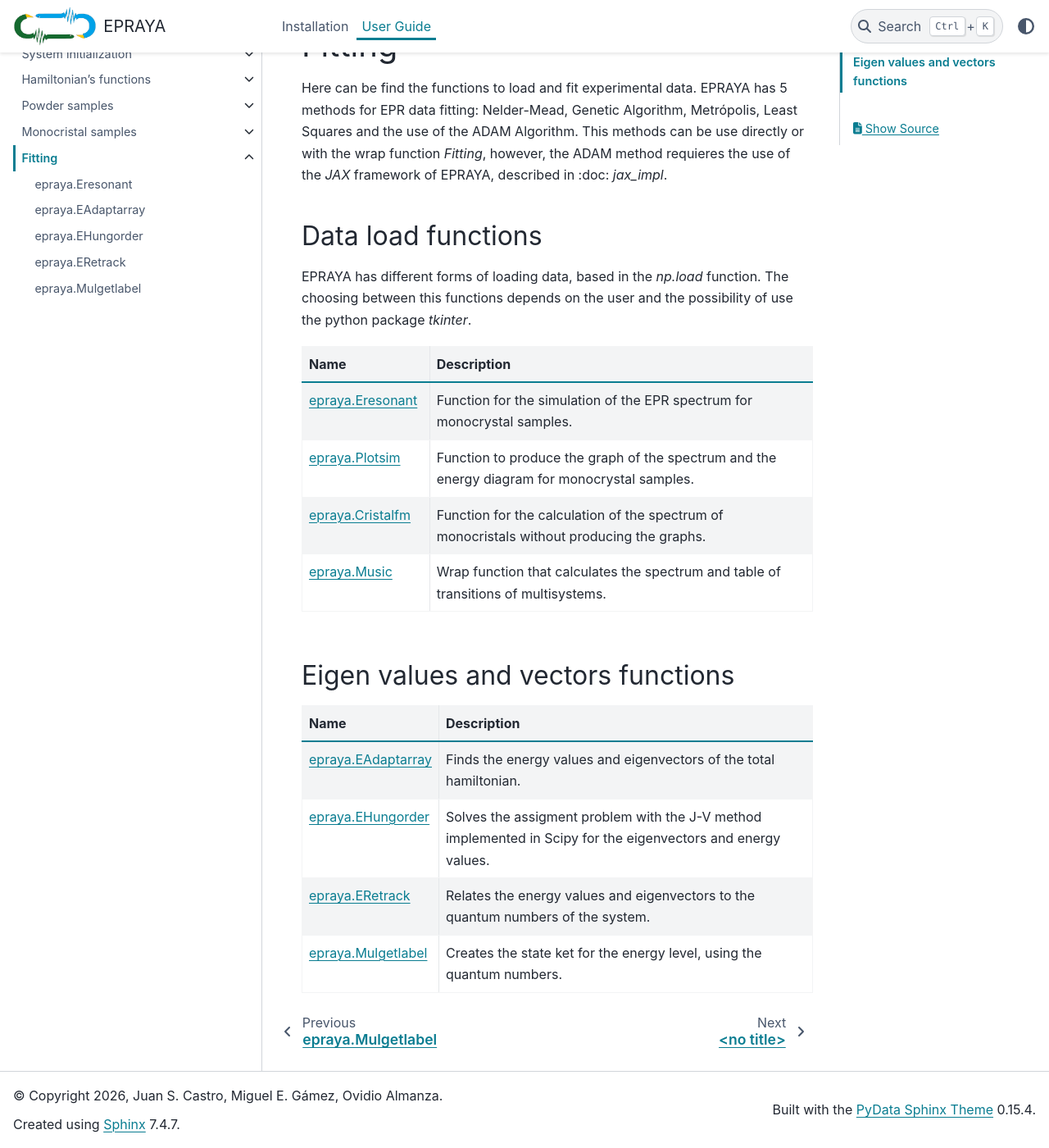
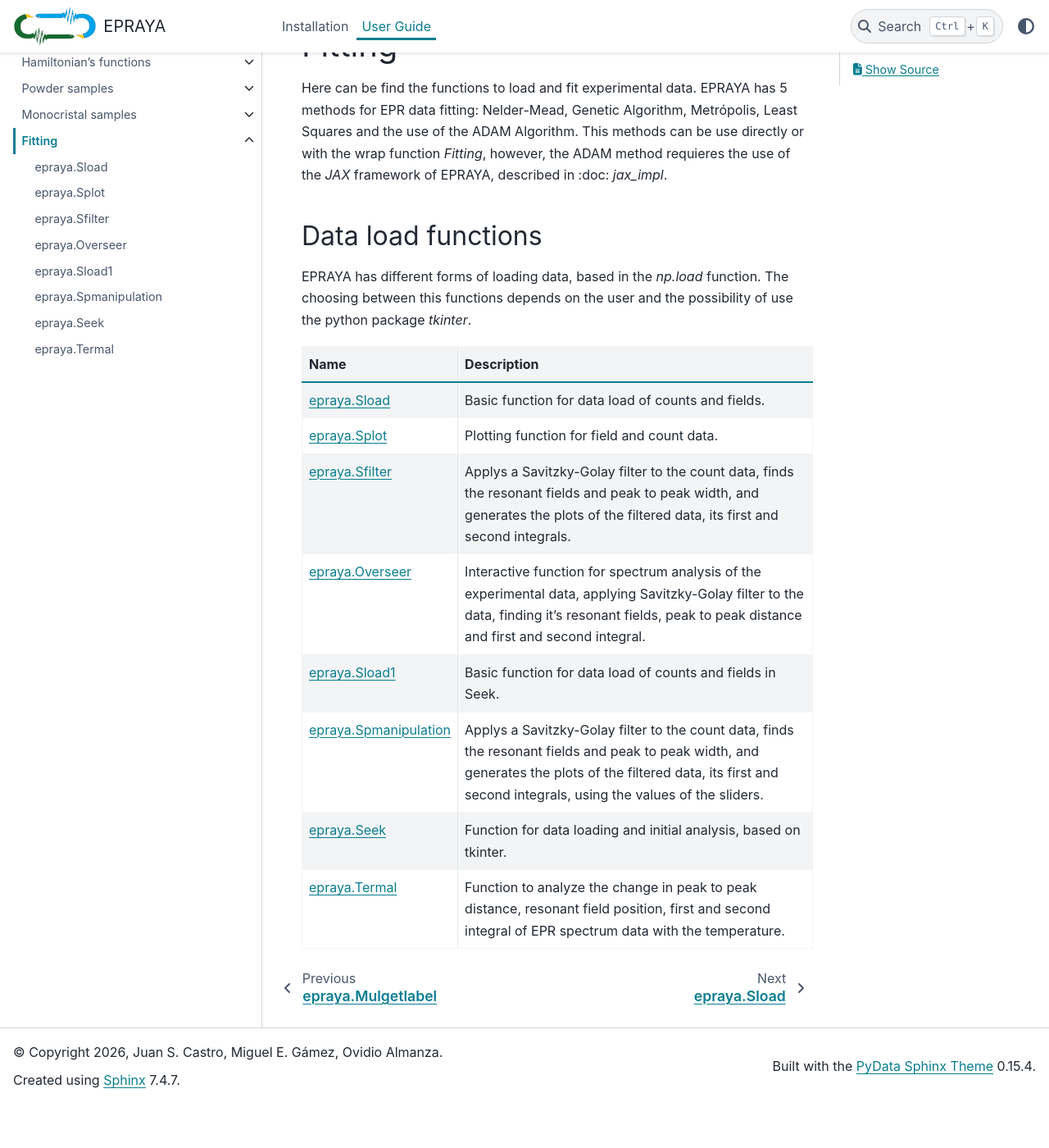
Before and after one commit to eprayadev/EPRAYA, a Sphinx documentation site: the page built from docs/fitting.rst, in a window 1280 px wide and 1400 px high, scrolled down 115 px. Shown: the whole window at 82% size. Built offline with Sphinx 7.4.7 and the PyData theme 0.15.4, drawn with Linux system fonts in a browser that asks for light colours; pages that are not in the unit, such as notebooks, are missing from menus; after the commit the page ends 1462 px from its top, so only the background shows below that.

Commit message:
Added fitting user guide

```diff
--- a/docs/MMsmi.rst
+++ b/docs/MMsmi.rst
@@ -1,5 +1,5 @@
 epraya.MMsmi
-==================
+============
 
 .. currentmodule:: epraya.base_ham
 
--- /dev/null
+++ b/docs/Overseer.rst
@@ -0,0 +1,7 @@
+epraya.Overseer
+===============
+
+.. currentmodule:: epraya.base_plot
+
+
+.. autofunction:: Overseer
--- /dev/null
+++ b/docs/Seek.rst
@@ -0,0 +1,7 @@
+epraya.Seek
+===========
+
+.. currentmodule:: epraya.base_plot
+
+
+.. autofunction:: Seek
--- /dev/null
+++ b/docs/Sfilter.rst
@@ -0,0 +1,7 @@
+epraya.Sfilter
+==============
+
+.. currentmodule:: epraya.base_plot
+
+
+.. autofunction:: Sfilter
--- /dev/null
+++ b/docs/Sload.rst
@@ -0,0 +1,7 @@
+epraya.Sload
+============
+
+.. currentmodule:: epraya.base_plot
+
+
+.. autofunction:: Sload
--- /dev/null
+++ b/docs/Sload1.rst
@@ -0,0 +1,7 @@
+epraya.Sload1
+=============
+
+.. currentmodule:: epraya.base_plot
+
+
+.. autofunction:: Sload1
--- /dev/null
+++ b/docs/Splot.rst
@@ -0,0 +1,7 @@
+epraya.Splot
+============
+
+.. currentmodule:: epraya.base_plot
+
+
+.. autofunction:: Splot
--- /dev/null
+++ b/docs/Spmanipulation.rst
@@ -0,0 +1,7 @@
+epraya.Spmanipulation
+=====================
+
+.. currentmodule:: epraya.base_plot
+
+
+.. autofunction:: Spmanipulation
--- /dev/null
+++ b/docs/Termal.rst
@@ -0,0 +1,7 @@
+epraya.Termal
+=============
+
+.. currentmodule:: epraya.base_plot
+
+
+.. autofunction:: Termal
--- a/docs/fitting.rst
+++ b/docs/fitting.rst
@@ -13,8 +13,14 @@ EPRAYA has different forms of loading data, based in the *np.load* function. The
    :caption: Data load functions
    :hidden:
 
-   Eresonant
-
+   Sload
+   Splot
+   Sfilter
+   Overseer
+   Sload1
+   Spmanipulation
+   Seek
+   Termal
 
 .. list-table::
    :widths: 25 75
@@ -22,40 +28,19 @@ EPRAYA has different forms of loading data, based in the *np.load* function. The
 
    * - Name
      - Description
-   * - :doc:`epraya.Eresonant <Eresonant>`
-     - Function for the simulation of the EPR spectrum for monocrystal samples.
-   * - :doc:`epraya.Plotsim <Plotsim>`
-     - Function to produce the graph of the spectrum and the energy diagram for monocrystal samples.
-   * - :doc:`epraya.Cristalfm <Cristalfm>`
-     - Function for the calculation of the spectrum of monocristals without producing the graphs.
-   * - :doc:`epraya.Music <Music>`
-     - Wrap function that calculates the spectrum and table of transitions of multisystems.
-
-Eigen values and vectors functions
-----------------------------------
-
-.. currentmodule:: base_powd
-
-.. toctree::
-   :caption: Eigen values and vectors functions
-   :hidden:
-
-   EAdaptarray
-   EHungorder
-   ERetrack
-   Mulgetlabel
-
-.. list-table::
-   :widths: 25 75
-   :header-rows: 1
-
-   * - Name
-     - Description
-   * - :doc:`epraya.EAdaptarray <EAdaptarray>`
-     - Finds the energy values and eigenvectors of the total hamiltonian.
-   * - :doc:`epraya.EHungorder <EHungorder>`
-     - Solves the assigment problem with the J-V method implemented in Scipy for the eigenvectors and energy values.
-   * - :doc:`epraya.ERetrack <ERetrack>`
-     - Relates the energy values and eigenvectors to the quantum numbers of the system.
-   * - :doc:`epraya.Mulgetlabel <Mulgetlabel>`
-     - Creates the state ket for the energy level, using the quantum numbers.
+   * - :doc:`epraya.Sload <Sload>`
+     - Basic function for data load of counts and fields.
+   * - :doc:`epraya.Splot <Splot>`
+     - Plotting function for field and count data.
+   * - :doc:`epraya.Sfilter <Sfilter>`
+     - Applys a Savitzky-Golay filter to the count data, finds the resonant fields and peak to peak width, and generates the plots of the filtered data, its first and second integrals.
+   * - :doc:`epraya.Overseer <Overseer>`
+     - Interactive function for spectrum analysis of the experimental data, applying Savitzky-Golay filter to the data, finding it's resonant fields, peak to peak distance and first and second integral.
+   * - :doc:`epraya.Sload1 <Sload1>`
+     - Basic function for data load of counts and fields in Seek.
+   * - :doc:`epraya.Spmanipulation <Spmanipulation>`
+     -  Applys a Savitzky-Golay filter to the count data, finds the resonant fields and peak to peak width, and generates the plots of the filtered data, its first and second integrals, using the values of the sliders.
+   * - :doc:`epraya.Seek <Seek>`
+     -  Function for data loading and initial analysis, based on tkinter.
+   * - :doc:`epraya.Termal <Termal>`
+     -  Function to analyze the change in peak to peak distance, resonant field position, first and second integral of EPR spectrum data with the temperature.
```
Also changed, not shown: docs/_static/Seek.png (added), docs/_static/Ter1.png (added), docs/_static/Ter2.png (added), docs/_static/controles.png (added), docs/_static/over1.png (added), docs/_static/over2.png (added).
